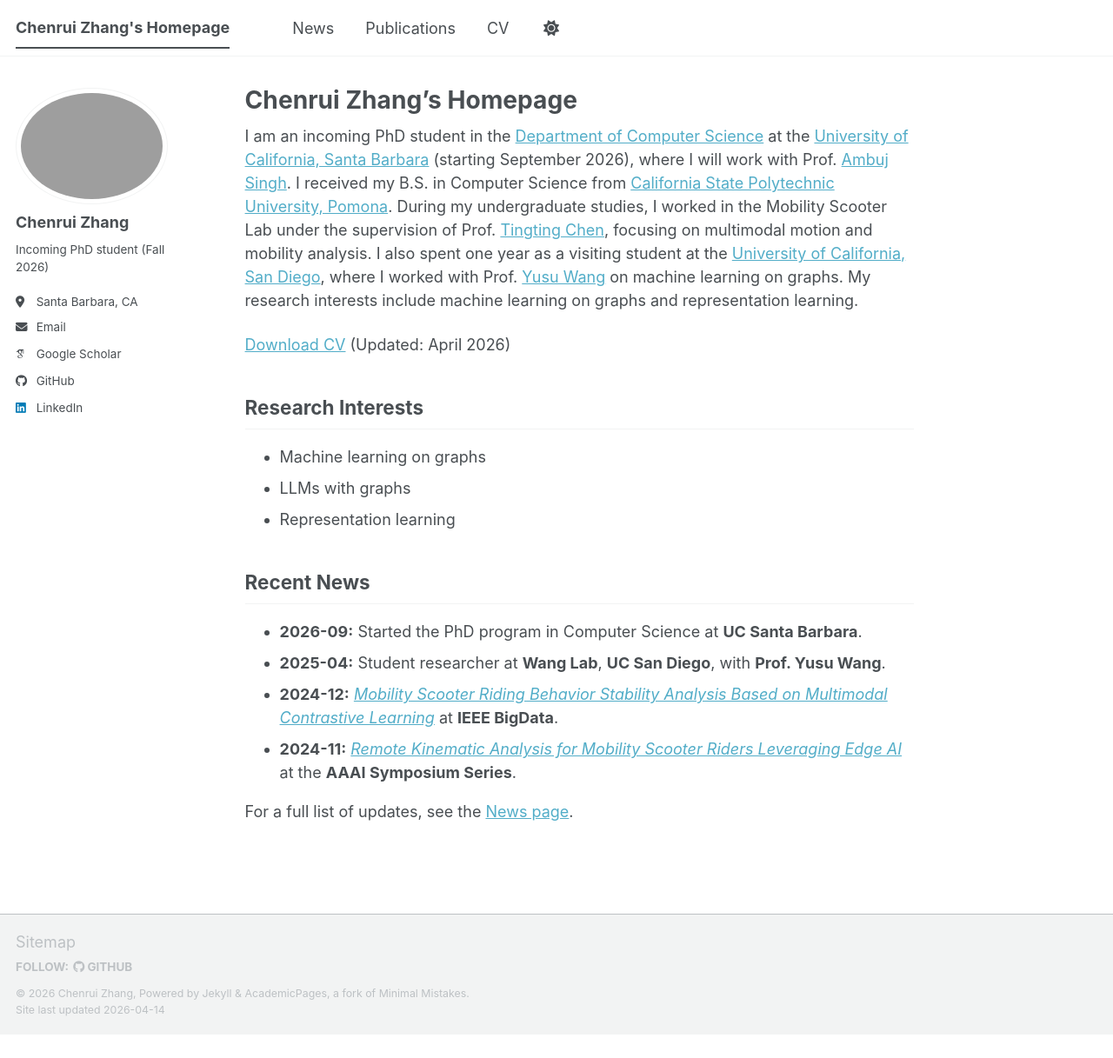
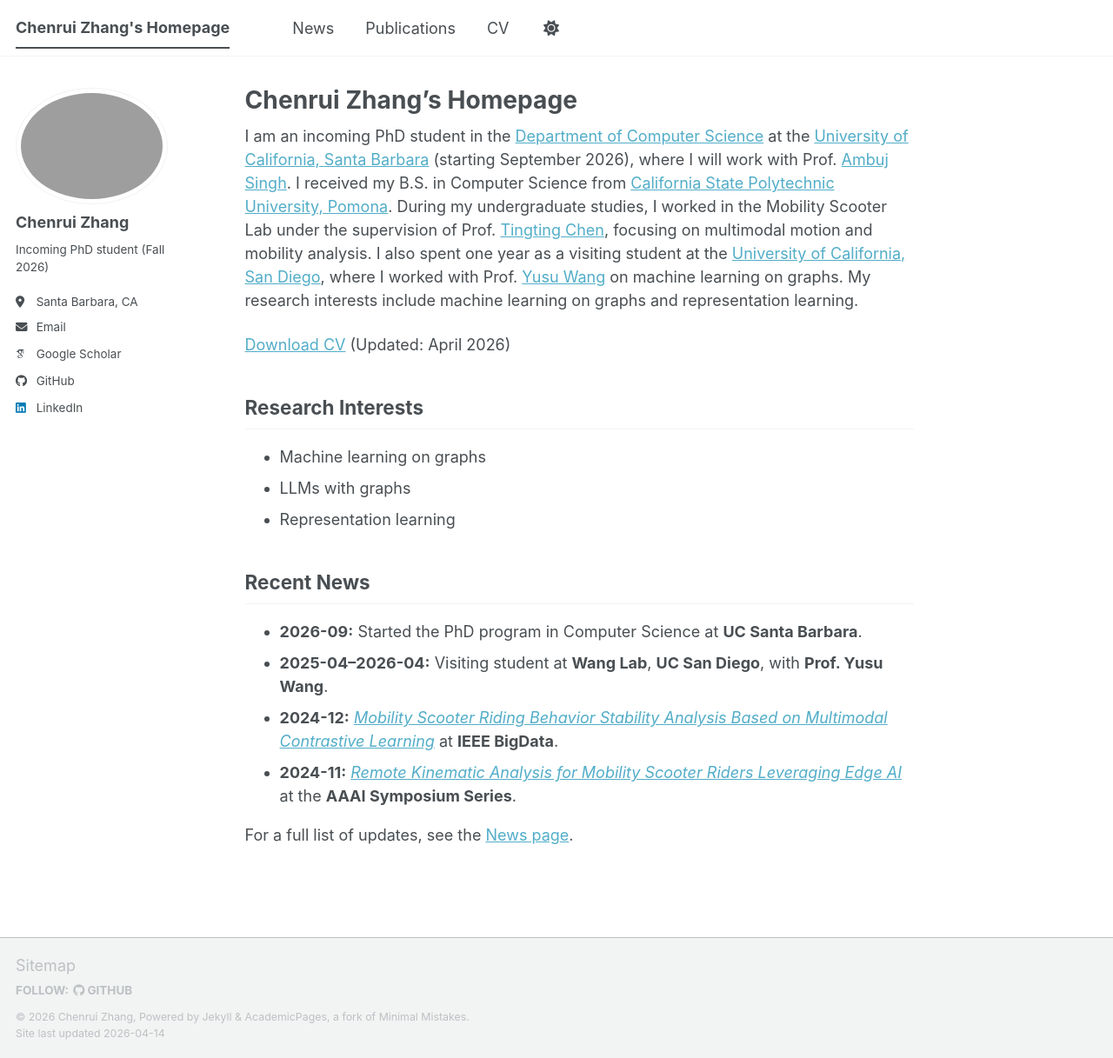
Before and after one commit to Zhang-Chenrui/zhang-chenrui.github.io, a Jekyll site: the page built from _pages/about.md, in a window 1280 px wide and 1217 px high. Shown: the whole window at 87% size. Built offline with Jekyll 4.4.1, drawn with Linux system fonts in a browser that asks for light colours; some web fonts are replaced; a script bundle is joined from its source files by our own code; library files that are not in the unit come from our copies.

Commit message:
fix error

```diff
--- a/_data/cv.json
+++ b/_data/cv.json
@@ -30,8 +30,8 @@
       "company": "UC San Diego — Wang Lab",
       "position": "Visiting Student",
       "website": "",
-      "startDate": "2025-03-01",
-      "endDate": "2025-08-01",
+      "startDate": "2025-04-01",
+      "endDate": "2026-04-30",
       "summary": "AGOP interpretability for GNNs; structure-aware modeling and Set2Graph-style pipelines (advisor: Prof. Yusu Wang)."
     },
     {
--- a/_pages/about.md
+++ b/_pages/about.md
@@ -20,7 +20,7 @@ I am an incoming PhD student in the [Department of Computer Science](https://www
 ## Recent News
 
 - **2026-09:** Started the PhD program in Computer Science at **UC Santa Barbara**.
-- **2025-04:** Student researcher at **Wang Lab**, **UC San Diego**, with **Prof. Yusu Wang**.
+- **2025-04–2026-04:** Visiting student at **Wang Lab**, **UC San Diego**, with **Prof. Yusu Wang**.
 - **2024-12:** [*Mobility Scooter Riding Behavior Stability Analysis Based on Multimodal Contrastive Learning*](https://ieeexplore.ieee.org/document/10825478) at **IEEE BigData**.
 - **2024-11:** [*Remote Kinematic Analysis for Mobility Scooter Riders Leveraging Edge AI*](https://doi.org/10.1609/aaaiss.v4i1.31808) at the **AAAI Symposium Series**.
 
```
Also changed, not shown: _pages/cv.md (+1 -1 lines), _pages/news.md (+1 -1 lines).
